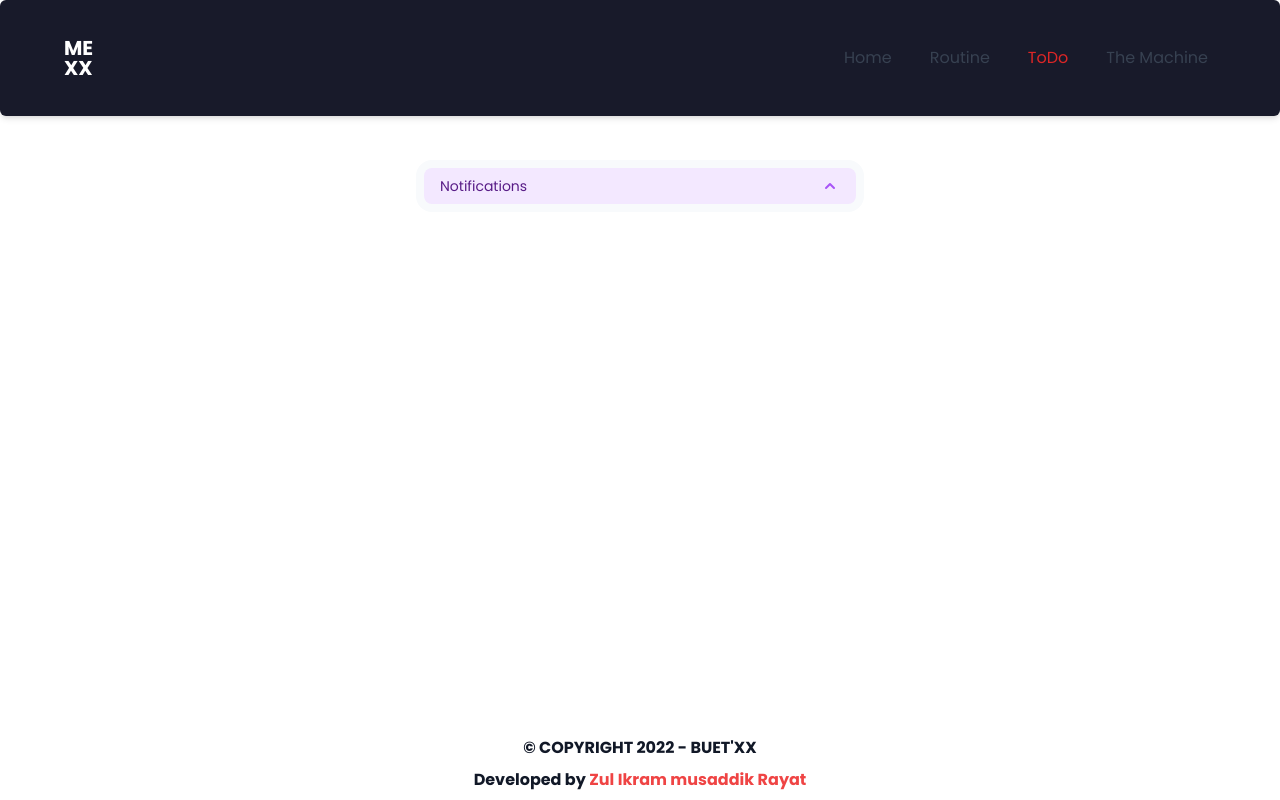
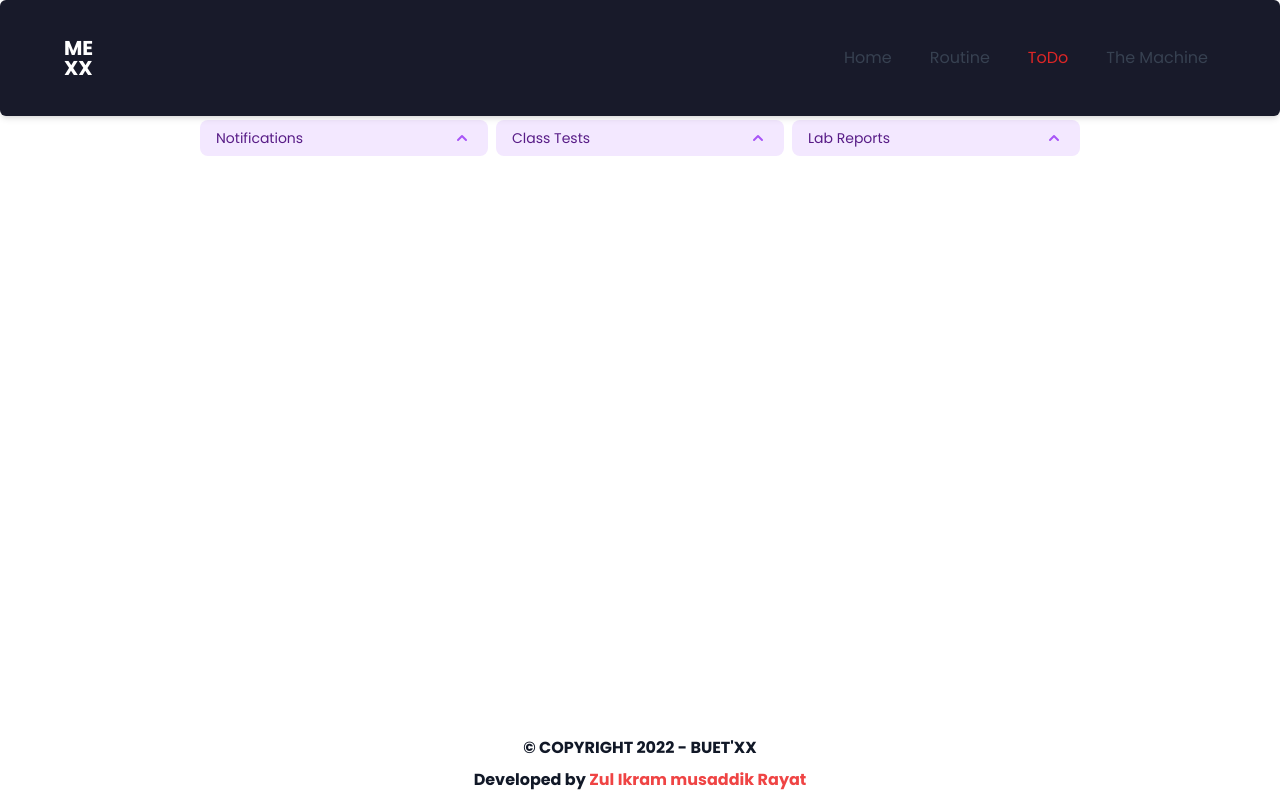
Before and after one commit to devrayat000/buet-me-20, a Next.js app: page /todo in a window 1280 px wide. Built offline with nearby package versions, Linux system fonts and the light colour scheme; what @urql/core, urql would draw is missing.

Commit message:
added todo page

```diff
--- a/package.json
+++ b/package.json
@@ -15,6 +15,7 @@
     "@urql/core": "^2.4.3",
     "clsx": "^1.1.1",
     "daisyui": "^1.25.4",
+    "moment": "^2.29.1",
     "next": "12.0.9",
     "react": "17.0.2",
     "react-dom": "17.0.2",
--- a/src/components/todo/notifications.tsx
+++ b/src/components/todo/notifications.tsx
@@ -1,29 +1,23 @@
-import { Disclosure } from '@headlessui/react'
+import { Disclosure, Transition } from '@headlessui/react'
 import { ChevronUpIcon } from '@heroicons/react/solid'
-import { useNotificationsQuery } from '../../graphql/generated'
+import { CombinedError } from 'urql'
+import { Notification, useCtQuery, useNotificationsQuery, useLabQuery } from '../../graphql/generated'
+import { createdDate, dueDate } from '../../utils/time'
 
 
 const Notifications: React.FC = () => {
     return (
-        <div className="w-full px-4 pt-16">
-            <div className="w-full max-w-md p-2 mx-auto bg-slate-50 rounded-2xl">
-                <Disclosure>
-                    {({ open }) => (
-                        <>
-                            <Disclosure.Button className="flex justify-between w-full px-4 py-2 text-sm font-medium text-left text-purple-900 bg-purple-100 rounded-lg hover:bg-purple-200 focus:outline-none focus-visible:ring focus-visible:ring-purple-500 focus-visible:ring-opacity-75">
-                                <span>Notifications</span>
-                                <ChevronUpIcon
-                                    className={`${open ? 'transform rotate-180' : ''
-                                        } w-5 h-5 text-purple-500`}
-                                />
-                            </Disclosure.Button>
-                            <Disclosure.Panel as='article' className="pt-2 text-sm text-gray-500">
-
-                                <Items />
-                            </Disclosure.Panel>
-                        </>
-                    )}
-                </Disclosure>
+        <div className="w-full px-4 pt-4">
+            <div className="w-full max-w-4xl p-2 mx-auto rounded- grid grid-cols-3 gap-2">
+                <NotificationPanel title='Notifications'>
+                    <NotificationItems />
+                </NotificationPanel>
+                <NotificationPanel title='Class Tests'>
+                    <CTItems />
+                </NotificationPanel>
+                <NotificationPanel title='Lab Reports'>
+                    <LabItems />
+                </NotificationPanel>
             </div>
         </div>
     )
@@ -31,19 +25,108 @@ const Notifications: React.FC = () => {
 
 export default Notifications
 
-const Items: React.FC = () => {
-    const [{ data, error }, refetch] = useNotificationsQuery()
+const NotificationPanel: React.FC<NotificationPanelProps> = ({ title, children }) => {
+    return (
+        <Disclosure as='section'>
+            {({ open }) => (
+                <>
+                    <Disclosure.Button className="flex justify-between w-full px-4 py-2 text-sm font-medium text-left text-purple-900 bg-purple-100 rounded-lg hover:bg-purple-200 focus:outline-none focus-visible:ring focus-visible:ring-purple-500 focus-visible:ring-opacity-75">
+                        <span>{title}</span>
+                        <ChevronUpIcon
+                            className={`${open ? 'rotate-180' : ''
+                                } w-5 h-5 text-purple-500 transition-transform`}
+                        />
+                    </Disclosure.Button>
+                    <Transition show={open} enter="transition duration-100 ease-out origin-top"
+                        enterFrom="scale-95 opacity-0"
+                        enterTo="scale-100 opacity-100"
+                        leave="transition duration-100 ease-out origin-top"
+                        leaveFrom="scale-100 opacity-100"
+                        leaveTo="scale-95 opacity-0"
+                    >
+                        <Disclosure.Panel as='article' className="pt-2 text-sm text-gray-500">
+                            {children}
+                        </Disclosure.Panel>
+                    </Transition>
+                </>
+            )}
+        </Disclosure>
+    )
+}
+
+interface NotificationPanelProps {
+    title: string
+    children: React.ReactChild
+}
+
+const Items: React.FC<ItemsProps> = function ({ fetching, children, error }) {
+    if (fetching) {
+        console.log('fetching');
+    }
     if (error) {
         console.log(error);
-
         return <h4>{error.message}</h4>
     }
 
     return (
         <ul className='list-none p-0'>
-            {data?.notifications?.map(n => {
-                return <li key={n.id} className='border bg-white rounded-lg my-0.5 p-2'>{n.title}</li>
-            })}
+            {children}
         </ul>
     )
 }
+
+interface ItemsProps {
+    fetching: boolean
+    children: React.ReactNode
+    error?: CombinedError
+}
+
+const NotificationItems: React.FC = () => {
+    const [{ data, error, fetching }, refetch] = useNotificationsQuery()
+
+    return (
+        <Items {...{ error, fetching }}>
+            {data?.notifications?.map(n => {
+                return <NotificationItem key={n.id} title={n.title!} date={createdDate(n.created)} />
+            })}
+        </Items>
+    )
+}
+
+const CTItems: React.FC = () => {
+    const [{ data, error, fetching }, refetch] = useCtQuery()
+
+    return (
+        <Items {...{ error, fetching }}>
+            {data?.todos?.map(c => {
+                return <NotificationItem key={c.id} title={c.subject!} subtitle={c.about} date={dueDate(c.due)} />
+            })}
+        </Items>
+    )
+}
+
+const LabItems: React.FC = () => {
+    const [{ data, error, fetching }, refetch] = useLabQuery()
+
+    return (
+        <Items {...{ error, fetching }}>
+            {data?.todos?.map(c => {
+                return <NotificationItem key={c.id} title={c.subject!} subtitle={c.about} date={dueDate(c.due)} />
+            })}
+        </Items>
+    )
+}
+
+const NotificationItem: React.FC<NotificationItemProps> = ({ date, title, subtitle }) => {
+    return <li className='border bg-white rounded-lg my-1 p-2'>
+        <h5 className='m-0 mb-2 text-base'>{title}</h5>
+        {subtitle && <h5 className='m-0 mb-1 text-sm'>{subtitle}</h5>}
+        <h6 className='m-0 text-right text-xs'>{date}</h6>
+    </li>
+}
+
+interface NotificationItemProps {
+    title: string
+    subtitle?: string | null
+    date: string
+}
--- /dev/null
+++ b/src/utils/time.ts
@@ -0,0 +1,23 @@
+import moment from 'moment'
+
+export function createdDate(input: any) {
+    const now = new Date()
+    const date = moment(input)
+
+    if (date.isSame(now, 'date')) {
+        return 'today'
+    }
+
+    return date.format('MMM DD, YYYY')
+}
+
+export function dueDate(input: any) {
+    const now = new Date()
+    const date = moment(input)
+
+    if (date.isSame(now, 'date')) {
+        return `today at ${date.format('hh:mm a')}`
+    }
+
+    return date.format('MMM DD, YYYY hh:mm a')
+}
```
Also changed, not shown: 1 other file (tests, documents, lock files or other folders).
